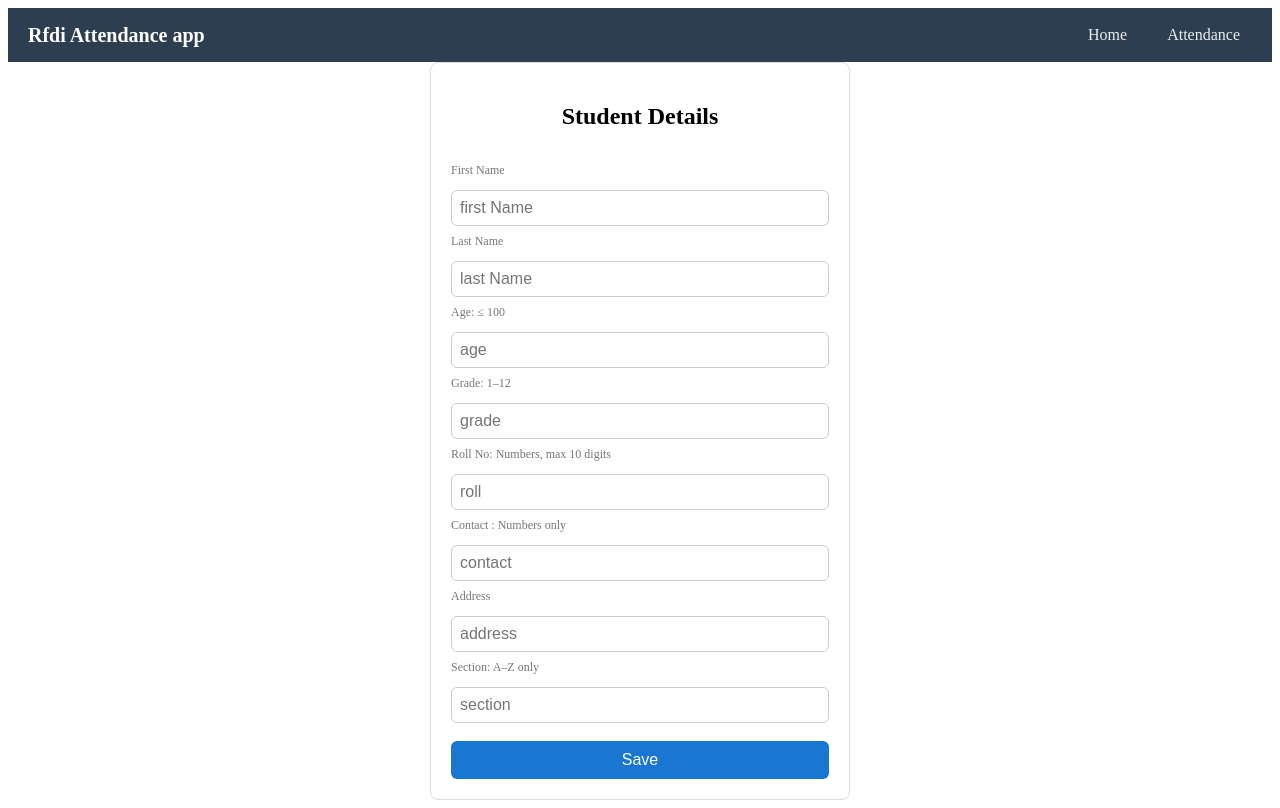
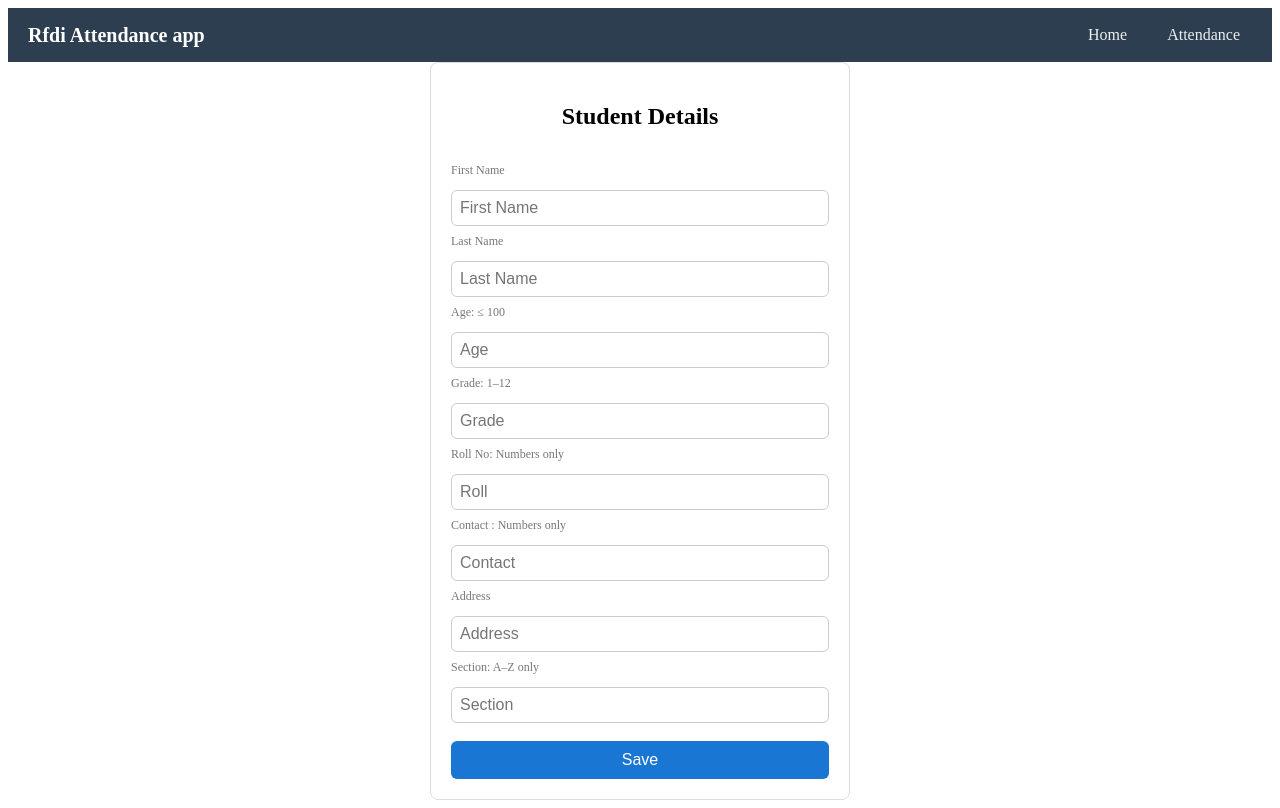
Before and after one commit to 210310624729/RFID, a React (Vite) app in the folder rfid_management/: page /add in a window 1280 px wide. Built offline with nearby package versions, Linux system fonts and the light colour scheme.

Commit message:
Update StudentForm.tsx

```diff
--- a/rfid_management/src/components/StudentForm.tsx
+++ b/rfid_management/src/components/StudentForm.tsx
@@ -12,7 +12,7 @@ function StudentForm({ formData, onChange, onSubmit }: Props) {
    const [instruction] = useState({
 age: "Age: ≤ 100",
   contact: "Contact : Numbers only",
-  roll: "Roll No: Numbers, max 10 digits",
+  roll: "Roll No: Numbers only",
   grade: "Grade: 1–12",
   section: "Section: A–Z only",
   firstName: "First Name",
@@ -24,7 +24,7 @@ age: "Age: ≤ 100",
       <h2 className="form-title">Student Details</h2>
 
       {Object.keys(formData).map((key) => (
-        key !== "_id" && (
+        (key !== "_id" && key !== "__v") && (
           <>
             <br />
            <span
@@ -39,7 +39,7 @@ age: "Age: ≤ 100",
             key={key}
             type="text"
             name={key}
-            placeholder={key.replace(/([A-Z])/g, " $1")}
+            placeholder={key.replace(/([A-Z])/g, " $1").trim().replace(/^./, str => str.toUpperCase())}
             value={(formData as any)[key]||""}
             onChange={onChange}
             className="form-input"
```
